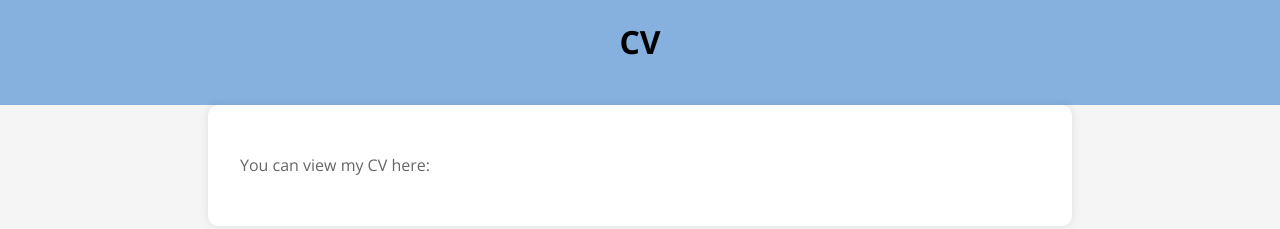
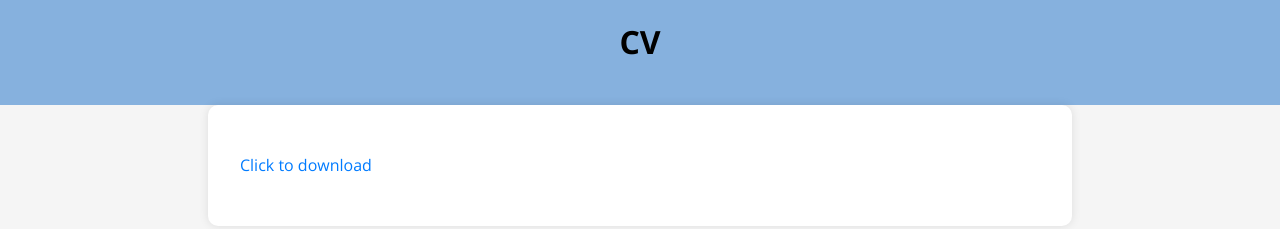
Before and after one commit to prettytrippy/prettytrippy.github.io, a plain HTML site: page cv/cv.html in a window 1280 px wide. Drawn offline with nearby package versions, Linux system fonts and the light colour scheme.

Commit message:
Update cv.html with file link

```diff
--- a/cv/cv.html
+++ b/cv/cv.html
@@ -57,5 +57,5 @@
     </header>
     <div class="container">
         <p>
-            You can view my CV here:
+            <a href="CV_2023.pdf" download>Click to download</a>
         </p>
```
